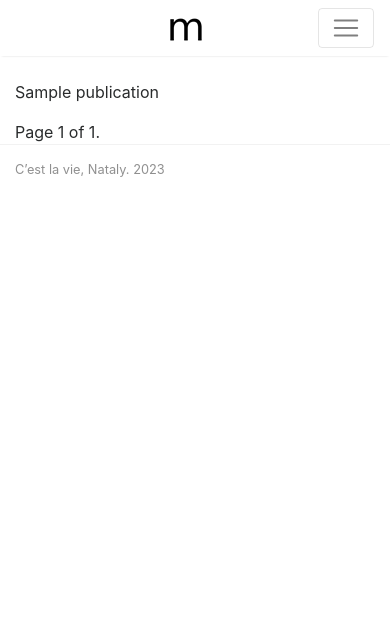
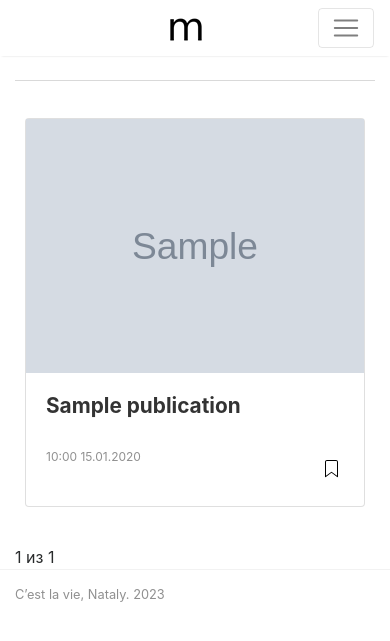
Before and after one commit to nmescv/cestlavie_nataly, a Django app: page /posts/ in a window 390 px wide. Shown: the top 641 px of the page. Run offline with Django 4.2, Linux system fonts and the light colour scheme; tables that the repository leaves empty hold one stand-in row (values such as "Sample post"); grey boxes marked "Sample" are stand-in pictures; some libraries are stand-ins or nearby versions.

Commit message:
Промежуточный коммит - стили

```diff
--- a/blog/views/publications.py
+++ b/blog/views/publications.py
@@ -6,16 +6,41 @@ from blog.models import Section, Post, Content
 
 # Create your views here.
 def home(request):
-	sections = Section.objects.all()
+	sections = Section.objects.all().filter(post=not None)
 	posts = Post.objects.all().order_by('-created_at')[:6]
-	data = {
+	posts_without_category_count = Post.objects.filter(section=None).count()
+	context = {
 			'sections'    : sections,
-			'publications': posts
+			'publications': posts,
+			'no_category_posts_count': posts_without_category_count
 			}
-	return render(request, 'blog/home.html', data)
+	return render(request, 'blog/home.html', context)
 
 
 # def publications_by_section(request, category_id):
+
+def find_posts_by_other_categories(request):
+	post_list = Post.objects.filter(section=None)
+	paginator = Paginator(post_list, 2)
+	page_number = request.GET.get('page')
+	page_obj = paginator.get_page(page_number)
+	context = {
+			'page_obj': page_obj
+			}
+	return render(request, 'blog/posts.html', context)
+
+
+def find_posts_by_category_url(request, url):
+	section = Section.objects.get(url=url)
+	post_list = Post.objects.filter(section__url=url)
+	paginator = Paginator(post_list, 2)
+	page_number = request.GET.get('page')
+	page_obj = paginator.get_page(page_number)
+	context = {
+			'section': section,
+			'page_obj': page_obj
+			}
+	return render(request, 'blog/posts.html', context)
 
 
 def posts(request):
@@ -33,7 +58,6 @@ def show_post(request, id):
 
 	def show_last_post_by_section(request_post):
 		last_posts_by_section = Post.objects.filter(section=request_post.section).order_by('-created_at')[:4]
-		print(last_posts_by_section)
 		# if request_post in last_posts_by_section:
 		# 	last_posts_by_section.delete(request_post)
 		# 	return last_posts_by_section
--- a/cestlavie_nataly/urls.py
+++ b/cestlavie_nataly/urls.py
@@ -17,12 +17,15 @@ from django.contrib import admin
 from django.conf.urls.static import static
 from django.urls import path
 
-from blog.views.publications import home, posts, show_post, about
+from blog.views.publications import home, posts, show_post, about, find_posts_by_other_categories, \
+	find_posts_by_category_url
 from cestlavie_nataly import settings
 
 urlpatterns = [
 		path('harniohta/', admin.site.urls),
 
+		path('posts/category/others', find_posts_by_other_categories),
+		path('posts/category/<str:url>', find_posts_by_category_url),
 		path('posts/<int:id>', show_post),
 		path('posts/', posts),
 
@@ -30,5 +33,5 @@ urlpatterns = [
 		path('', home)
 		]
 
-if settings.DEBUG:
-	urlpatterns += static(settings.MEDIA_URL, document_root=settings.MEDIA_ROOT)
+# if settings.DEBUG:
+# 	urlpatterns += static(settings.MEDIA_URL, document_root=settings.MEDIA_ROOT)
--- a/templates/blog/post.html
+++ b/templates/blog/post.html
@@ -5,7 +5,7 @@
 
     <div class="post-page">
         <section class="section-title">
-            <h2><span>Публикация: {{ post.title }}</span></h2>
+            <h2><span>Статья: {{ post.title }}</span></h2>
         </section>
 
 
--- a/templates/blog/posts.html
+++ b/templates/blog/posts.html
@@ -1,27 +1,70 @@
 {% extends 'base.html' %}
 {% load static %}
+{% get_media_prefix %}
 
 {% block content %}
+
+    <section class="last-publications">
+        <div class="section-title">
+            <h2><span>{{ section }}</span></h2>
+        </div>
+
+
+        <div class="last-publication listrecent">
+
+            {% if page_obj %}
+                <div class="row">
                     {% for post in page_obj %}
-        <div>
-            <p>{{ post.title }}</p>
+                        <div class="col-md-4 post-frames">
+                            <div class="card">
+                                <a href="/posts/{{ post.id }}">
+                                    <img class="publication-image" src="{{ post.avatar.url }}"
+                                         alt="{{ post.avatar.name }}"/>
+                                </a>
+                                <div class="card-block">
+                                    <h2 class="card-title"><a
+                                            href="/posts/{{ post.id }}">{{ post.title }}</a></h2>
+                                    {#                                <h4 class="card-text">{{ publication.annotation }}</h4>#}
+                                    <div class="metafooter">
+                                        <div class="wrapfooter">
+                                            <span class="post-date">{{ post.created_at|date:'H:i d.m.Y' }}</span>
+                                            <span class="post-read-more"><a href="/posts/{{ post.id }}"
+                                                                            title="Прочитать публикацию"><svg
+                                                    class="svgIcon-use"
+                                                    width="25"
+                                                    height="25"
+                                                    viewBox="0 0 25 25"><path
+                                                    d="M19 6c0-1.1-.9-2-2-2H8c-1.1 0-2 .9-2 2v14.66h.012c.01.103.045.204.12.285a.5.5 0 0 0 .706.03L12.5 16.85l5.662 4.126a.508.508 0 0 0 .708-.03.5.5 0 0 0 .118-.285H19V6zm-6.838 9.97L7 19.636V6c0-.55.45-1 1-1h9c.55 0 1 .45 1 1v13.637l-5.162-3.668a.49.49 0 0 0-.676 0z"
+                                                    fill-rule="evenodd"/></svg></a></span>
+                                        </div>
+                                    </div>
+                                </div>
+                            </div>
                         </div>
                     {% endfor %}
+                </div>
+            {% else %}
+                <div>
+                    <p>Отсутствуют публикации по разделу {{ section.name }}</p>
+                </div>
+            {% endif %}
+        </div>
+    </section>
 
     <div class="pagination">
         <span class="step-links">
             {% if page_obj.has_previous %}
-            <a href="?page=1">&laquo; first</a>
-            <a href="?page={{ page_obj.previous_page_number }}">previous</a>
+                <a href="?page=1">В начало</a>
+                <a href="?page={{ page_obj.previous_page_number }}">Назад</a>
             {% endif %}
 
             <span class="current">
-            Page {{ page_obj.number }} of {{ page_obj.paginator.num_pages }}.
+                 {{ page_obj.number }} из {{ page_obj.paginator.num_pages }}
             </span>
 
             {% if page_obj.has_next %}
-            <a href="?page={{ page_obj.next_page_number }}">next</a>
-            <a href="?page={{ page_obj.paginator.num_pages }}">last &raquo;</a>
+                <a href="?page={{ page_obj.next_page_number }}">Вперед</a>
+                <a href="?page={{ page_obj.paginator.num_pages }}">Последняя</a>
             {% endif %}
         </span>
     </div>
--- a/templates/navbar.html
+++ b/templates/navbar.html
@@ -16,35 +16,41 @@
                     <li class="nav-item active">
                         <a
                                 class="nav-link"
-                                href="/posts">Публикации
+                                href="/posts">Главная
                             <span class="sr-only">(current)</span>
                         </a>
                     </li>
-                    <li class="nav-item">
-                        <a class="nav-link" href="/posts/1">Пост(Образец)</a>
+                    <li class="nav-item active">
+                        <a
+                                class="nav-link"
+                                href="/posts">Публикации
+                        </a>
                     </li>
-                    <li class="nav-item">
-                        <a class="nav-link" href="/about">Обо мне</a>
-                    </li>
+                    {#                    <li class="nav-item">#}
+                    {#                        <a class="nav-link" href="/posts/1">Расш.поиск</a>#}
+                    {#                    </li>#}
+                    {#                    <li class="nav-item">#}
+                    {#                        <a class="nav-link" href="/about">Обо мне</a>#}
+                    {#                    </li>#}
                 </ul>
-                <form class="form-inline my-2 my-lg-0">
-                    <input
-                            class="form-control mr-sm-2"
-                            type="text"
-                            placeholder="Поиск"
-                    />
-                    <span class="search-icon">
-                                        <svg
-                                                class="svgIcon-use"
-                                                width="25"
-                                                height="25"
-                                                viewBox="0 0 25 25">
-                                            <path
-                                                    d="M20.067 18.933l-4.157-4.157a6 6 0 1 0-.884.884l4.157 4.157a.624.624 0 1 0 .884-.884zM6.5 11c0-2.62 2.13-4.75 4.75-4.75S16 8.38 16 11s-2.13 4.75-4.75 4.75S6.5 13.62 6.5 11z">
-                                            </path>
-                                        </svg>
-                                </span>
-                </form>
+                {#                <form class="form-inline my-2 my-lg-0">#}
+                {#                    <input#}
+                {#                            class="form-control mr-sm-2"#}
+                {#                            type="text"#}
+                {#                            placeholder="Поиск"#}
+                {#                    />#}
+                {#                    <span class="search-icon">#}
+                {#                                        <svg#}
+                {#                                                class="svgIcon-use"#}
+                {#                                                width="25"#}
+                {#                                                height="25"#}
+                {#                                                viewBox="0 0 25 25">#}
+                {#                                            <path#}
+                {#                                                    d="M20.067 18.933l-4.157-4.157a6 6 0 1 0-.884.884l4.157 4.157a.624.624 0 1 0 .884-.884zM6.5 11c0-2.62 2.13-4.75 4.75-4.75S16 8.38 16 11s-2.13 4.75-4.75 4.75S6.5 13.62 6.5 11z">#}
+                {#                                            </path>#}
+                {#                                        </svg>#}
+                {#                                </span>#}
+                {#                </form>#}
             </div>
         </div>
     </nav>
```
Also changed, not shown: templates/blog/home.html (+22 -3 lines). Lines whose indentation alone changed are shown as unchanged.
